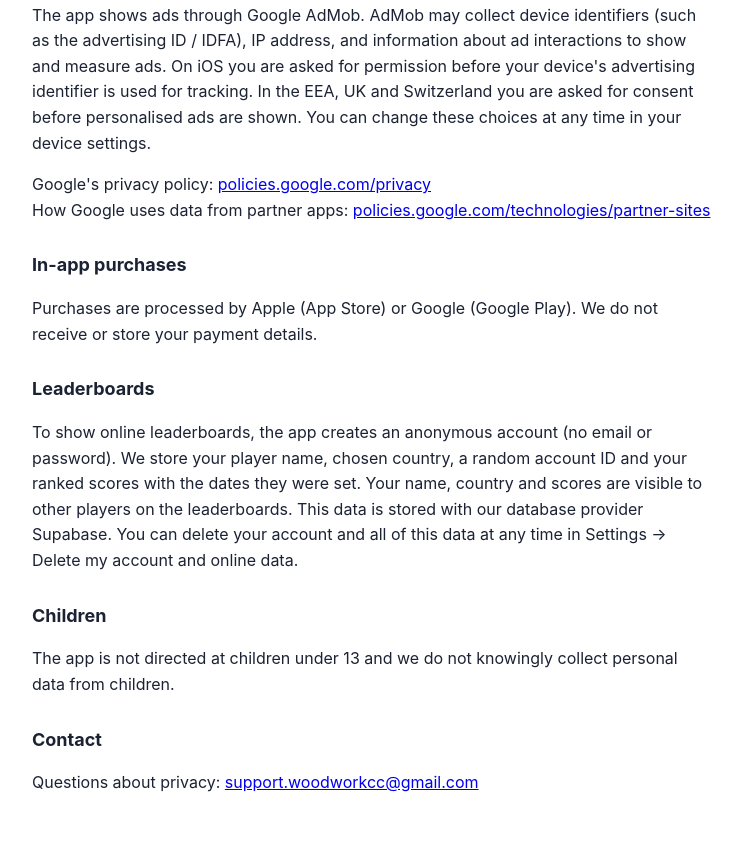
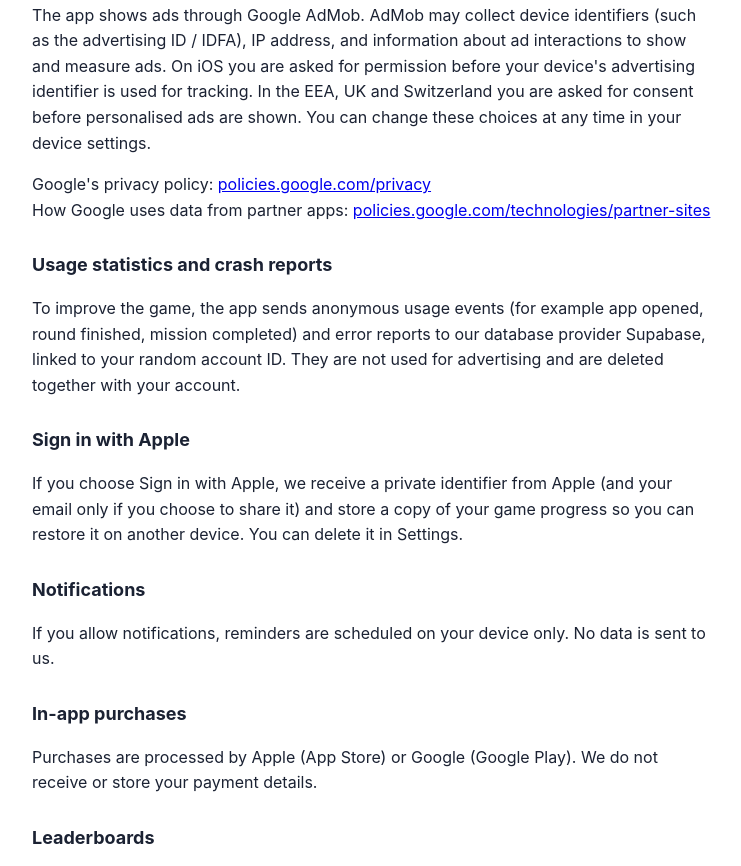
Before and after one commit to smashingchris-bit/woodwork-site, a plain HTML site: page privacy.html in a window 1280 px wide. Shown: the part 421-1287 px from the top of the page, without its empty margins (268-1009 px from the left). Before the commit the page ends 1265 px from the top, so only its background shows below. Drawn offline with Linux system fonts and the light colour scheme.

Commit message:
Privacy: analytics, Apple sign-in, notifications
Co-Authored-By: Claude Opus 5.5 <noreply@anthropic.com>
Claude-Session: https://claude.ai/code/session_01KxgjMxv9xLADYoWxxRPsYy

```diff
--- a/privacy.html
+++ b/privacy.html
@@ -15,6 +15,15 @@
 <p>The app shows ads through Google AdMob. AdMob may collect device identifiers (such as the advertising ID / IDFA), IP address, and information about ad interactions to show and measure ads. On iOS you are asked for permission before your device's advertising identifier is used for tracking. In the EEA, UK and Switzerland you are asked for consent before personalised ads are shown. You can change these choices at any time in your device settings.</p>
 <p>Google's privacy policy: <a href="https://policies.google.com/privacy">policies.google.com/privacy</a><br>How Google uses data from partner apps: <a href="https://policies.google.com/technologies/partner-sites">policies.google.com/technologies/partner-sites</a></p>
 
+<h2>Usage statistics and crash reports</h2>
+<p>To improve the game, the app sends anonymous usage events (for example app opened, round finished, mission completed) and error reports to our database provider Supabase, linked to your random account ID. They are not used for advertising and are deleted together with your account.</p>
+
+<h2>Sign in with Apple</h2>
+<p>If you choose Sign in with Apple, we receive a private identifier from Apple (and your email only if you choose to share it) and store a copy of your game progress so you can restore it on another device. You can delete it in Settings.</p>
+
+<h2>Notifications</h2>
+<p>If you allow notifications, reminders are scheduled on your device only. No data is sent to us.</p>
+
 <h2>In-app purchases</h2>
 <p>Purchases are processed by Apple (App Store) or Google (Google Play). We do not receive or store your payment details.</p>
 
```
